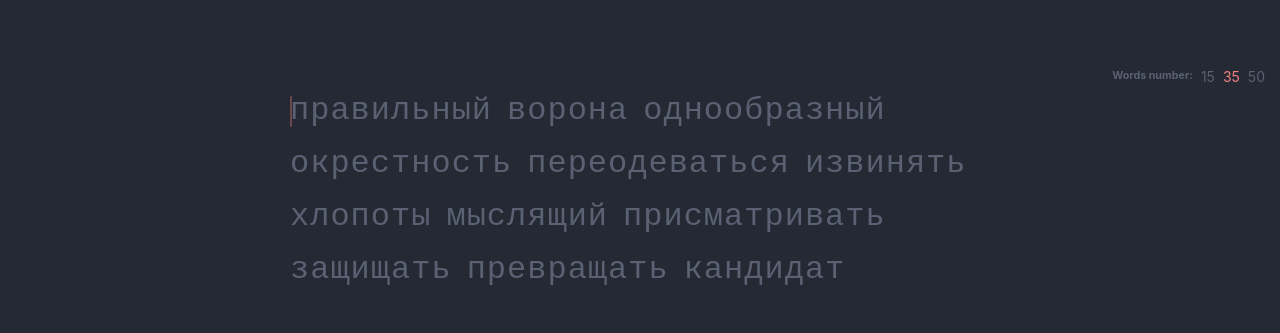
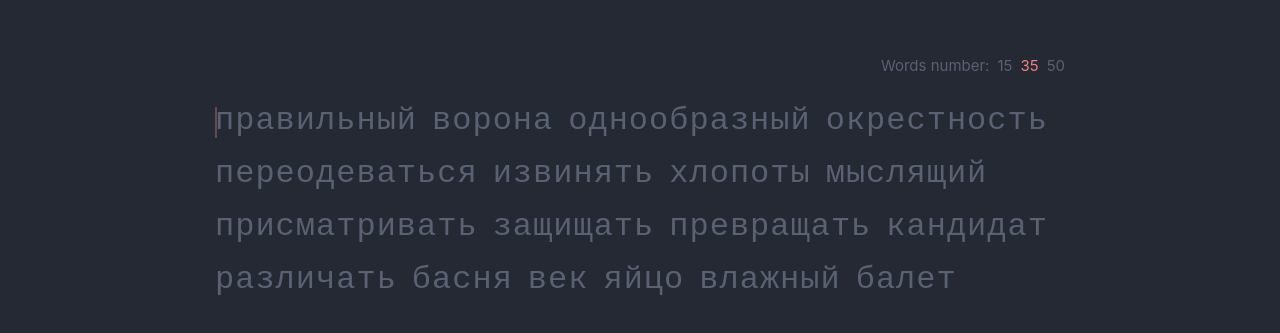
Before and after one commit to belk1ng/typing-train, a React (Create React App) app: page / in a window 1280 px wide. Shown: the part 219-552 px from the top of the page. Built offline with nearby package versions, Linux system fonts and the light colour scheme.

Commit message:
Restyling

```diff
--- a/src/App.scss
+++ b/src/App.scss
@@ -73,9 +73,18 @@ body {
 }
 
 // Styles
+#root {
+  width: 100vw;
+}
+
 .wrapper {
   height: 100vh;
-  padding: 0 15px;
+
+  margin: 0 auto;
+  max-width: 900px;
+  min-width: 425px;
+
+  padding: 0 25px;
 
   display: flex;
   align-items: center;
--- a/src/App.tsx
+++ b/src/App.tsx
@@ -1,5 +1,5 @@
+import { TypingSettings } from "./components/TypingSettings/TypeingSettings";
 import { WordTypeWithLetterStatuses } from "./contexts/TypingContext";
-import { WordsCount } from "./components/WordsCount/WordsCount";
 import { WordsList } from "./components/WordsList/WordsList";
 import { TypingContext } from "./contexts/TypingContext";
 import React, { useEffect, useContext } from "react";
@@ -181,7 +181,7 @@ function App() {
 
   return (
     <div className="wrapper">
-      <WordsCount />
+      <TypingSettings />
       <WordsList />
     </div>
   );
--- /dev/null
+++ b/src/components/TypingSettings/TypeingSettings.tsx
@@ -0,0 +1,11 @@
+import { WordsCount } from "./WordsCount/WordsCount";
+import s from "./styles.module.scss";
+import React from "react";
+
+export const TypingSettings = () => {
+  return (
+    <div className={s["typing-settings"]}>
+      <WordsCount />
+    </div>
+  );
+};
--- a/src/components/WordsCount/WordsCount.tsx
+++ b/src/components/TypingSettings/WordsCount/WordsCount.tsx
@@ -1,4 +1,4 @@
-import { TypingContext } from "../../contexts/TypingContext";
+import { TypingContext } from "../../../contexts/TypingContext";
 import React, { useContext } from "react";
 import s from "./styles.module.scss";
 
--- a/src/components/WordsCount/styles.module.scss
+++ b/src/components/TypingSettings/WordsCount/styles.module.scss
@@ -5,13 +5,16 @@
   gap: 8px;
 
   h6 {
+    font-weight: 400;
     color: #596172;
     margin: 0;
+
+    font-size: 15px;
   }
 
   .words-count__value,
-  .words-count__value--active{
-    font-size: 14px;
+  .words-count__value--active {
+    font-size: 15px;
 
     cursor: pointer;
 
@@ -27,6 +30,6 @@
   }
 
   .words-count__value--active {
-      color: lightcoral;
+    color: lightcoral;
   }
 }
--- /dev/null
+++ b/src/components/TypingSettings/styles.module.scss
@@ -0,0 +1,9 @@
+.typing-settings {
+  display: flex;
+  flex-direction: column;
+  justify-content: flex-end;
+  align-items: center;
+
+  width: 100%;
+  margin-bottom: 20px;
+}
--- a/src/components/WordsList/WordsList.tsx
+++ b/src/components/WordsList/WordsList.tsx
@@ -33,7 +33,7 @@ export const WordsList = () => {
       activeWordRef.current &&
       wordsContainerRef.current &&
       activeWordRef.current.offsetTop >=
-        activeWordRef.current.clientHeight * 2 + verticalGap * 2 &&
+        activeWordRef.current.clientHeight * 3 + verticalGap * 3 &&
       activeWordRef.current.offsetTop !== prevWordOffsetTopValue.current
     ) {
       const scrollTopValue = wordsContainerRef.current.scrollTop;
--- a/src/components/WordsList/styles.module.scss
+++ b/src/components/WordsList/styles.module.scss
@@ -1,5 +1,4 @@
 .words-list {
-  max-width: 700px;
   height: 210px;
 
   position: relative;
```
